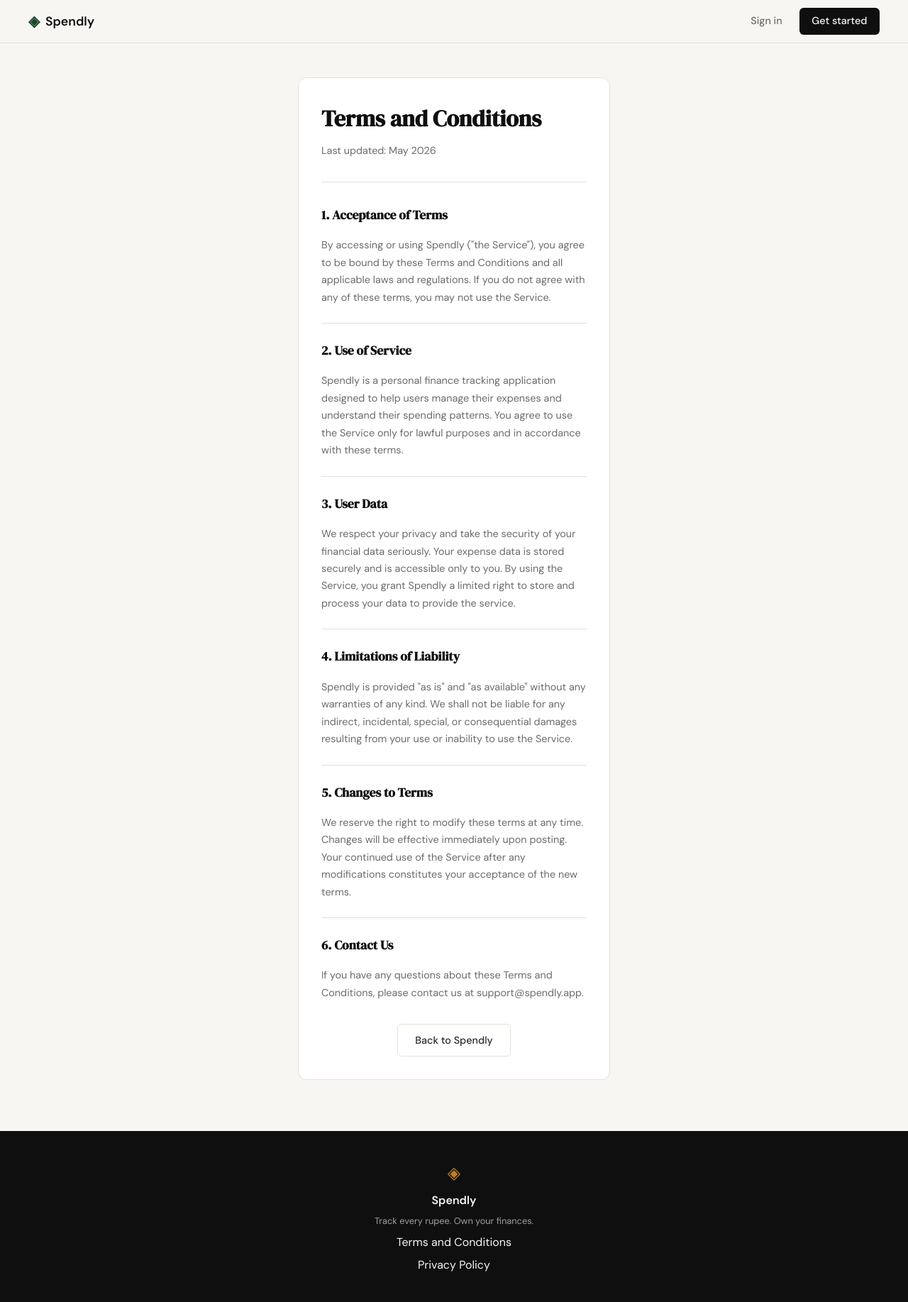
After one commit to qaiserjaved/spendly, a Flask app: page /terms in a window 1280 px wide. The commit adds this page. Shown: the whole page at 71% size. Run offline with Flask 3, Linux system fonts and the light colour scheme.

Commit message:
landing: add terms and conditions page and route

```diff
--- a/app.py
+++ b/app.py
@@ -20,6 +20,11 @@
 @app.route("/login")
 def login():
     return render_template("login.html")
+
+
+@app.route("/terms")
+def terms():
+    return render_template("terms.html")
 
 
 # ------------------------------------------------------------------ #
--- a/templates/base.html
+++ b/templates/base.html
@@ -37,7 +37,7 @@
         <span class="brand-icon">◈</span>
         <span class="footer-name">Spendly</span>
         <p class="footer-copy">Track every rupee. Own your finances.</p>
-        <a href="#">Terms and Conditions</a>
+        <a href="{{ url_for('terms') }}">Terms and Conditions</a>
         <a href="#">Privacy Policy</a>
       </div>
     </footer>
--- /dev/null
+++ b/templates/terms.html
@@ -0,0 +1,71 @@
+{% extends "base.html" %}
+
+{% block title %}Terms and Conditions — Spendly{% endblock %}
+
+{% block content %}
+<section class="auth-section">
+    <div class="auth-container">
+        <div class="auth-card">
+            <h1 class="auth-title">Terms and Conditions</h1>
+            <p class="auth-subtitle">Last updated: May 2026</p>
+
+            <div style="margin-top: 2rem; padding-top: 2rem; border-top: 1px solid var(--border);">
+                <h2 style="font-family: var(--font-display); font-size: 1.1rem; color: var(--ink); margin-bottom: 1rem;">1. Acceptance of Terms</h2>
+                <p style="font-size: 0.9rem; color: var(--ink-muted); line-height: 1.7;">
+                    By accessing or using Spendly ("the Service"), you agree to be bound by these
+                    Terms and Conditions and all applicable laws and regulations. If you do not agree
+                    with any of these terms, you may not use the Service.
+                </p>
+            </div>
+
+            <div style="margin-top: 1.5rem; padding-top: 1.5rem; border-top: 1px solid var(--border);">
+                <h2 style="font-family: var(--font-display); font-size: 1.1rem; color: var(--ink); margin-bottom: 1rem;">2. Use of Service</h2>
+                <p style="font-size: 0.9rem; color: var(--ink-muted); line-height: 1.7;">
+                    Spendly is a personal finance tracking application designed to help users manage
+                    their expenses and understand their spending patterns. You agree to use the Service
+                    only for lawful purposes and in accordance with these terms.
+                </p>
+            </div>
+
+            <div style="margin-top: 1.5rem; padding-top: 1.5rem; border-top: 1px solid var(--border);">
+                <h2 style="font-family: var(--font-display); font-size: 1.1rem; color: var(--ink); margin-bottom: 1rem;">3. User Data</h2>
+                <p style="font-size: 0.9rem; color: var(--ink-muted); line-height: 1.7;">
+                    We respect your privacy and take the security of your financial data seriously.
+                    Your expense data is stored securely and is accessible only to you. By using the
+                    Service, you grant Spendly a limited right to store and process your data to provide the service.
+                </p>
+            </div>
+
+            <div style="margin-top: 1.5rem; padding-top: 1.5rem; border-top: 1px solid var(--border);">
+                <h2 style="font-family: var(--font-display); font-size: 1.1rem; color: var(--ink); margin-bottom: 1rem;">4. Limitations of Liability</h2>
+                <p style="font-size: 0.9rem; color: var(--ink-muted); line-height: 1.7;">
+                    Spendly is provided "as is" and "as available" without any warranties of any kind.
+                    We shall not be liable for any indirect, incidental, special, or consequential
+                    damages resulting from your use or inability to use the Service.
+                </p>
+            </div>
+
+            <div style="margin-top: 1.5rem; padding-top: 1.5rem; border-top: 1px solid var(--border);">
+                <h2 style="font-family: var(--font-display); font-size: 1.1rem; color: var(--ink); margin-bottom: 1rem;">5. Changes to Terms</h2>
+                <p style="font-size: 0.9rem; color: var(--ink-muted); line-height: 1.7;">
+                    We reserve the right to modify these terms at any time. Changes will be effective
+                    immediately upon posting. Your continued use of the Service after any modifications
+                    constitutes your acceptance of the new terms.
+                </p>
+            </div>
+
+            <div style="margin-top: 1.5rem; padding-top: 1.5rem; border-top: 1px solid var(--border);">
+                <h2 style="font-family: var(--font-display); font-size: 1.1rem; color: var(--ink); margin-bottom: 1rem;">6. Contact Us</h2>
+                <p style="font-size: 0.9rem; color: var(--ink-muted); line-height: 1.7;">
+                    If you have any questions about these Terms and Conditions, please contact us at
+                    support@spendly.app.
+                </p>
+            </div>
+
+            <div style="margin-top: 2rem; text-align: center;">
+                <a href="{{ url_for('landing') }}" class="btn-ghost">Back to Spendly</a>
+            </div>
+        </div>
+    </div>
+</section>
+{% endblock %}
```
